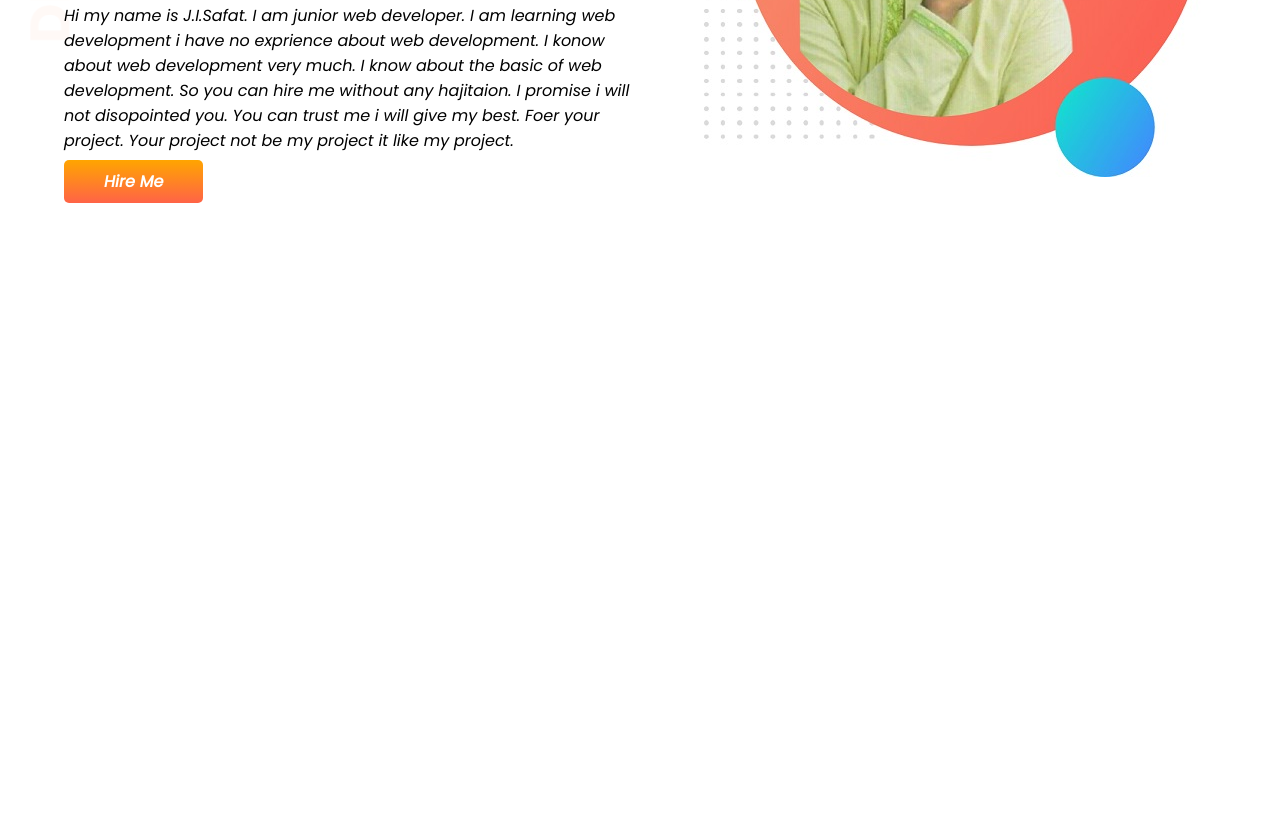
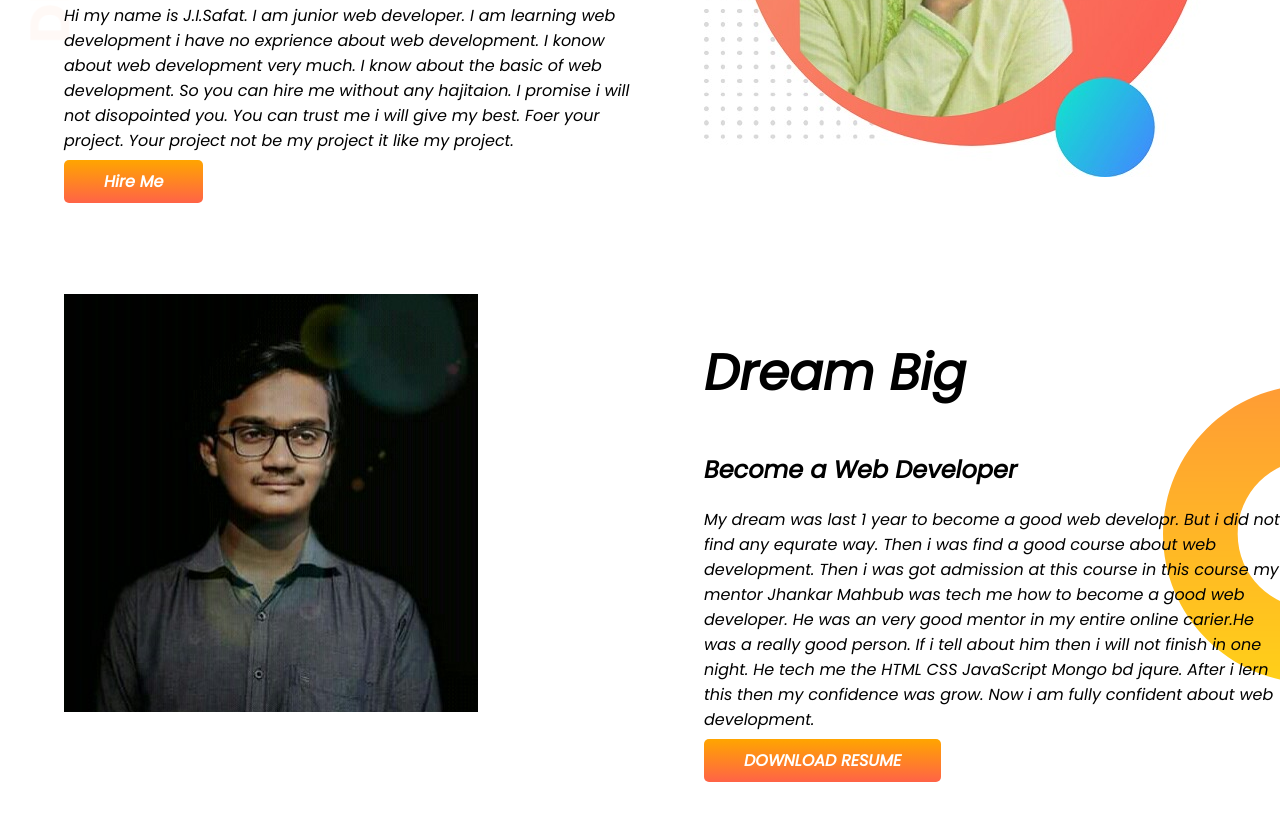
Before and after one commit to jisafat/Developer-Portfolio, a plain HTML site: page index.html in a window 1280 px wide. Shown: the part 319-1140 px from the top of the page. Before the commit the page ends 800 px from the top, so only its background shows below. Drawn offline with Linux system fonts and the light colour scheme; files whose address does not match are found by name.

Commit message:
dream added

```diff
--- a/index.html
+++ b/index.html
@@ -30,5 +30,20 @@
         </div>
     </section>
 
+    <section class="dream-big">
+        <div class="half-width">
+            <img src="images me/IMG_20210224_081440_089.jpg" alt="">
+        </div>
+
+        <div class="half-width">
+            <h1>Dream Big </h1>
+            <h2>Become a Web Developer</h2>
+            <p>My dream was last 1 year to become a good web developr. But i did not find any equrate way. Then i was find a good course about web development. Then i was got admission at this course in this course my mentor Jhankar Mahbub was tech me how to become a good web developer. He was an very good mentor in my entire online carier.He was a really good person. If i tell about him then i will not finish in one night. He tech me the HTML CSS JavaScript Mongo bd jqure. After i lern this then my confidence was grow. Now i am fully confident about web development.</p>
+
+            <a class="link-button" target="blank" href="">DOWNLOAD RESUME</a>
+        </div>
+
+    </section>
+
 </body>
 </html>
--- a/style.css
+++ b/style.css
@@ -10,6 +10,7 @@ h1{
 }
 section{
     display: flex;
+    margin-bottom: 100px;
 }
 .half-width{
     width: 50%;
@@ -31,3 +32,9 @@ section{
     background-repeat: no-repeat;
 
 }
+.dream-big{
+    background-image: url(images/dream-bg.png);
+    background-repeat: no-repeat;
+    background-position: right;
+
+}
```
